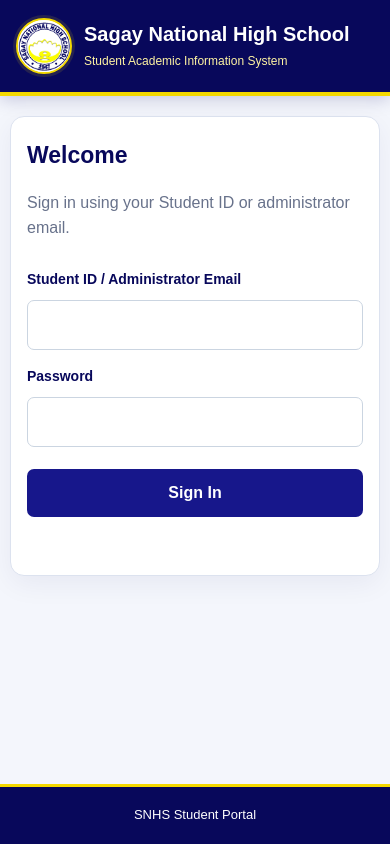
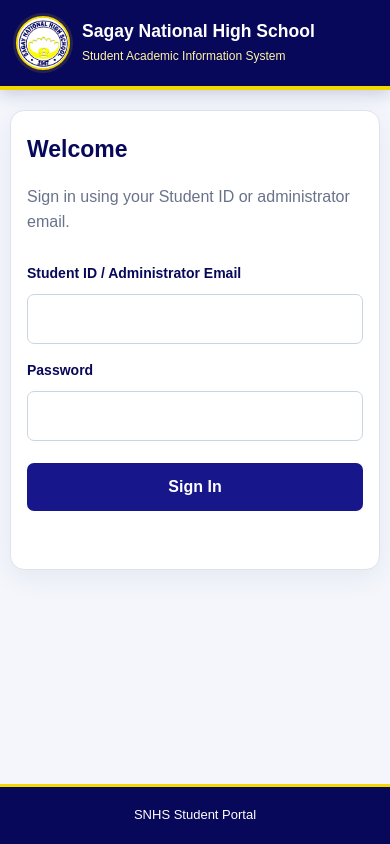
Before and after one commit to randallnathan02-alt/SNHS-Student-Portal, a plain HTML site: page index.html in a window 390 px wide. Drawn offline with nearby package versions, Linux system fonts and the light colour scheme.

Commit message:
Update style.css

```diff
--- a/style.css
+++ b/style.css
@@ -1,5 +1,5 @@
 :root {
-  /* SNHS school colors */
+  /* SNHS blue and gold theme */
   --navy: #08085b;
   --blue: #17178b;
   --blue-dark: #0b0b60;
@@ -37,14 +37,13 @@
 }
 
 /* =========================================
-   SCHOOL HEADER
+   SCHOOL HEADER AND LOGO
 ========================================= */
 
 .site-header {
-  position: relative;
   display: flex;
   align-items: center;
-  gap: 18px;
+  gap: 20px;
   padding: 22px max(5%, calc((100% - 1100px) / 2));
   background: var(--navy);
   color: var(--white);
@@ -52,10 +51,11 @@
   box-shadow: 0 4px 16px rgba(8, 8, 91, 0.18);
 }
 
+/* Fixed logo area prevents overlap */
 .school-mark {
   display: grid;
   place-items: center;
-  flex-shrink: 0;
+  flex: 0 0 76px;
   width: 76px;
   height: 76px;
   overflow: hidden;
@@ -72,22 +72,27 @@
   object-fit: contain;
 }
 
+/* Text occupies only the remaining space */
 .school-header-text {
+  flex: 1 1 0;
   min-width: 0;
+  overflow-wrap: anywhere;
 }
 
 .site-header h1 {
   margin: 0;
   color: var(--white);
-  font-size: clamp(20px, 3vw, 28px);
+  font-size: clamp(18px, 3vw, 28px);
   line-height: 1.3;
   font-weight: 800;
+  overflow-wrap: anywhere;
 }
 
 .site-header p {
   margin: 5px 0 0;
   color: #fff4a3;
   font-size: 14px;
+  overflow-wrap: anywhere;
 }
 
 /* =========================================
@@ -101,6 +106,7 @@
 }
 
 .panel {
+  min-width: 0;
   padding: clamp(20px, 4vw, 36px);
   background: var(--white);
   border: 1px solid var(--border);
@@ -161,9 +167,7 @@
   border: 1px solid #cbd5e1;
   border-radius: 7px;
   font: inherit;
-  transition:
-    border-color 0.15s ease,
-    box-shadow 0.15s ease;
+  transition: border-color 0.15s ease, box-shadow 0.15s ease;
 }
 
 input:hover,
@@ -197,34 +201,24 @@
   font: inherit;
   font-weight: 700;
   cursor: pointer;
-  transition:
-    background 0.15s ease,
-    color 0.15s ease,
-    border-color 0.15s ease,
-    opacity 0.15s ease,
-    transform 0.15s ease;
+  transition: background 0.15s ease, color 0.15s ease,
+    border-color 0.15s ease, opacity 0.15s ease;
 }
 
 button:hover {
   background: var(--blue-dark);
 }
 
-button:active {
-  transform: translateY(1px);
-}
-
 button:disabled {
   cursor: wait;
   opacity: 0.65;
-  transform: none;
 }
 
 button:focus-visible {
-  outline: 3px solid rgba(244, 217, 0, 0.85);
+  outline: 3px solid var(--gold);
   outline-offset: 3px;
 }
 
-/* Secondary buttons */
 .secondary-button {
   margin-top: 0;
   background: #edf0fb;
@@ -476,14 +470,12 @@
   border-color: var(--gold-dark);
 }
 
-/* Disabled action buttons */
 .delete-subject-button:disabled,
 .edit-grade-button:disabled {
   opacity: 0.6;
   cursor: wait;
 }
 
-/* Accessible focus indicators */
 .delete-subject-button:focus-visible,
 .edit-grade-button:focus-visible {
   outline: 3px solid var(--gold);
@@ -522,17 +514,23 @@
 
 @media (max-width: 600px) {
   .site-header {
-    padding: 18px 16px;
+    padding: 16px;
     gap: 12px;
   }
 
   .school-mark {
-    width: 56px;
-    height: 56px;
+    flex: 0 0 54px;
+    width: 54px;
+    height: 54px;
+  }
+
+  .school-header-text {
+    flex: 1 1 0;
+    min-width: 0;
   }
 
   .site-header h1 {
-    font-size: 20px;
+    font-size: clamp(16px, 4.5vw, 20px);
   }
 
   .site-header p {
@@ -592,7 +590,5 @@
   *::before,
   *::after {
     transition-duration: 0.01ms !important;
-    animation-duration: 0.01ms !important;
-    animation-iteration-count: 1 !important;
   }
 }
```
